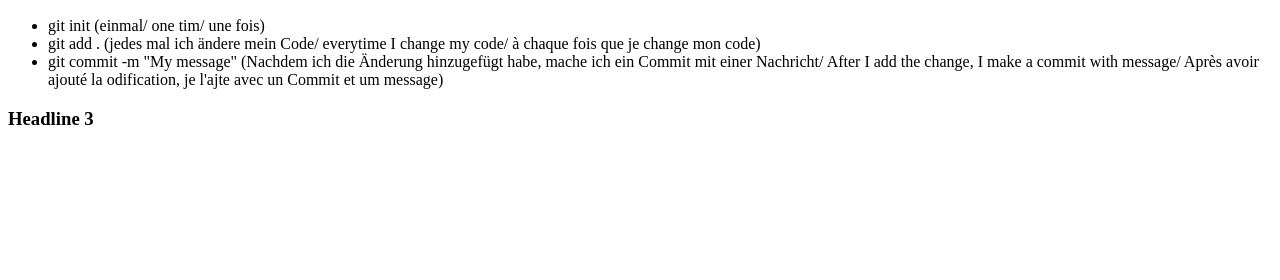
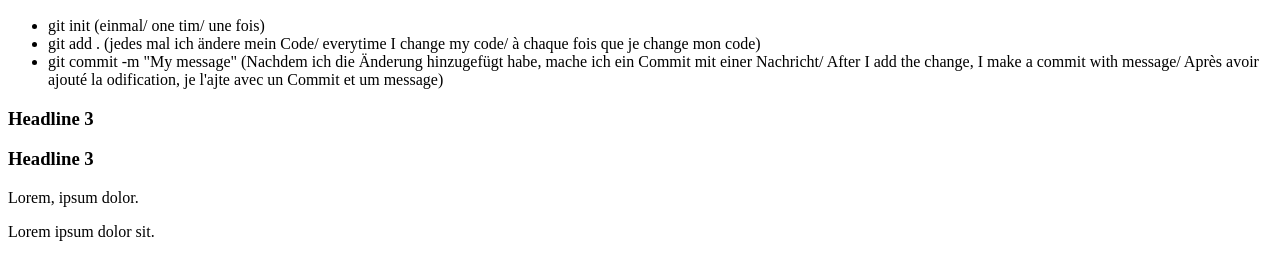
Before and after one commit to iwinter74/first_repo_temp, a plain HTML site: page index.html in a window 1280 px wide. Shown: the part 110-390 px from the top of the page. Drawn offline with Linux system fonts and the light colour scheme.

Commit message:
new article

```diff
--- a/index.html
+++ b/index.html
@@ -16,6 +16,11 @@
     </ul>
     <section>
         <h3>Headline 3</h3>
+        <article>
+            <h3>Headline 3</h3>
+            <p>Lorem, ipsum dolor.</p>
+            <p>Lorem ipsum dolor sit.</p>
+        </article>
     </section>
 </body>
 </html>
```
